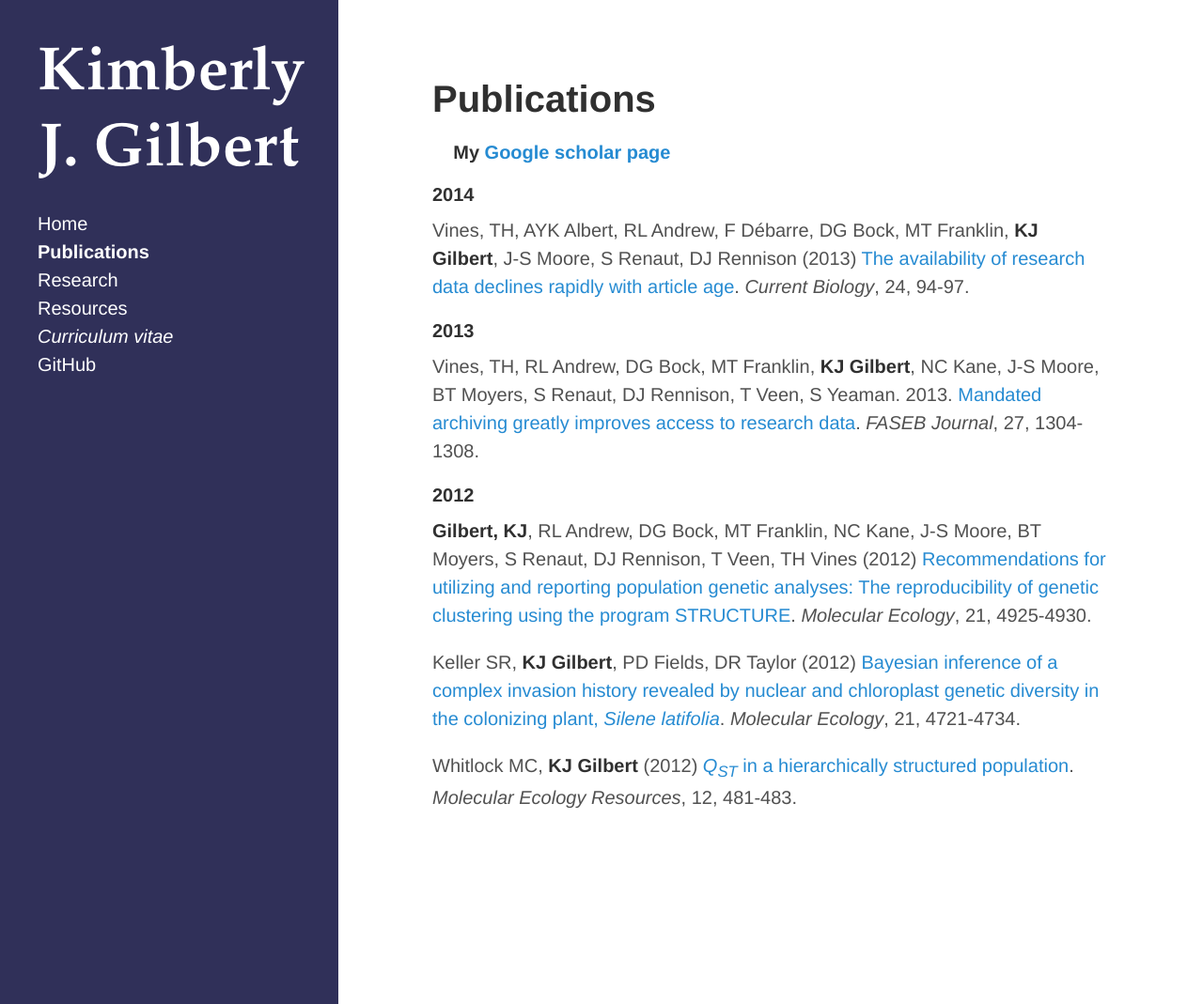
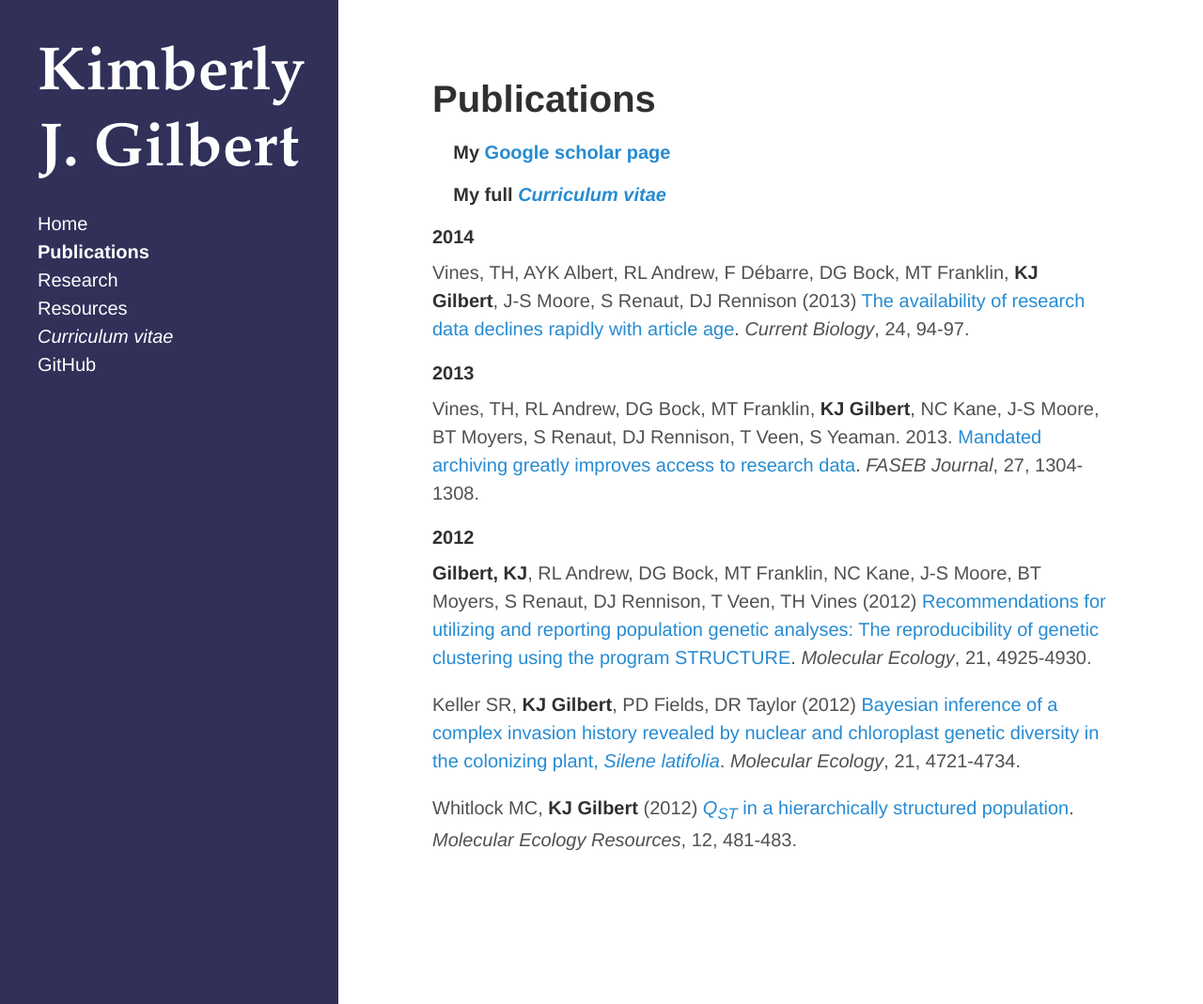
Before and after one commit to kjgilbert/kjgilbert.github.io, a Jekyll site: the page built from publications.md, in a window 1280 px wide and 1069 px high. Shown: the whole window at 94% size. Built offline with Jekyll 4.4.1, drawn with Linux system fonts in a browser that asks for light colours; Markdown is read by kramdown in place of the engine named in the settings.

Commit message:
update cv

```diff
--- a/publications.md
+++ b/publications.md
@@ -4,6 +4,7 @@ title: Publications
 ---
 
 #### &nbsp;&nbsp;&nbsp; My [Google scholar page](http://scholar.google.ca/citations?user=qtirkigAAAAJ&hl=en)
+#### &nbsp;&nbsp;&nbsp; My full [*Curriculum vitae*](https://github.com/kjgilbert/kjgilbert.github.io/raw/master/pdfs/KGilbert_Resume.pdf)
 
 
 ##### 2014
```
